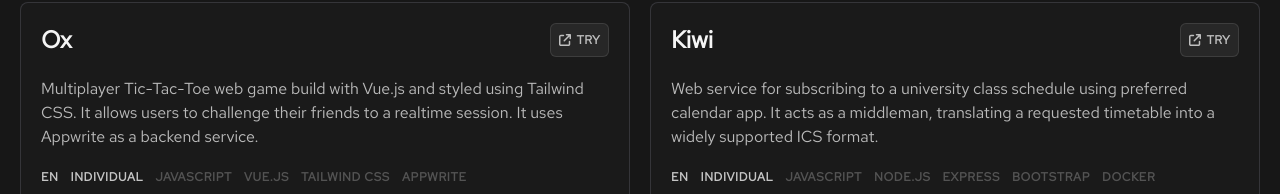
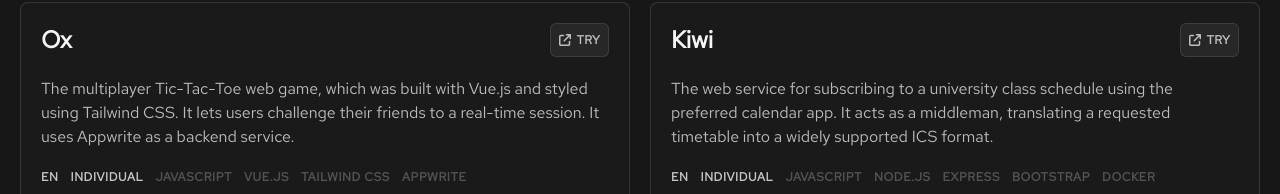
Before and after one commit to konradkubczyk/konradkubczyk.com, an Astro site: page / in a window 1280 px wide. Shown: the part 2606-2800 px from the top of the page. Built offline with nearby package versions, Linux system fonts and the light colour scheme; Astro itself is replaced by a stand-in of ours.

Commit message:
fix: linguistic corrections

```diff
--- a/src/pages/index.astro
+++ b/src/pages/index.astro
@@ -60,7 +60,7 @@ import Projects from "../components/Projects.svelte";
                     />
                     <ActivityField
                             title="UI/UX design"
-                            description="The role of design is crucial in every project. Through my experience I have learned how to create a product that is both functional and esthetically pleasing."
+                            description=" The role of design is crucial in every project. Through my experience, I have learned how to create a product that is both functional and esthetically pleasing."
                     />
                     <ActivityField
                             title="Software"
@@ -204,7 +204,7 @@ import Projects from "../components/Projects.svelte";
                     projects={[
                         {
                             name: "Ox",
-                            description: "Multiplayer Tic-Tac-Toe web game build with Vue.js and styled using Tailwind CSS. It allows users to challenge their friends to a realtime session. It uses Appwrite as a backend service.",
+                            description: "The multiplayer Tic-Tac-Toe web game, which was built with Vue.js and styled using Tailwind CSS. It lets users challenge their friends to a real-time session. It uses Appwrite as a backend service.",
                             tags: ["JavaScript", "Vue.js", "Tailwind CSS", "Appwrite"],
                             repository: "https://gitlab.com/konradkubczyk/ox",
                             language: "EN",
@@ -212,7 +212,7 @@ import Projects from "../components/Projects.svelte";
                         },
                         {
                             name: "Kiwi",
-                            description: "Web service for subscribing to a university class schedule using preferred calendar app. It acts as a middleman, translating a requested timetable into a widely supported ICS format.",
+                            description: "The web service for subscribing to a university class schedule using the preferred calendar app. It acts as a middleman, translating a requested timetable into a widely supported ICS format.",
                             tags: ["JavaScript", "Node.js", "Express", "Bootstrap", "Docker"],
                             language: "EN",
                             repository: "https://gitlab.com/konradkubczyk/kiwi",
@@ -220,14 +220,14 @@ import Projects from "../components/Projects.svelte";
                         },
                         {
                             name: "Netlico",
-                            description: "Microsite builder, which provides a simple interface, allowing a user to add custom text content, pick a theme and publish a website under a custom subdomain.",
+                            description: "The microsite builder, which provides a simple interface and allows a user to add custom text content, pick a theme and publish their website under a custom subdomain.",
                             tags: ["JavaScript", "Node.js", "Express", "Bootstrap", "MongoDB", "Docker"],
                             language: "EN",
                             repository: "https://gitlab.com/konradkubczyk/netlico"
                         },
                         {
                             name: "Flavorium",
-                            description: "Recipe sharing platform made in collaboration with my colleagues, which allows users to create accounts, publish and browse cooking recipes.",
+                            description: "The recipe-sharing platform was made in collaboration with my colleagues. It lets users create accounts, publish and browse cooking recipes.",
                             tags: ["JavaScript", "Svelte", "Tailwind CSS", "Appwrite"],
                             language: "PL",
                             repository: "https://github.com/konradkubczyk/pp5",
@@ -235,14 +235,14 @@ import Projects from "../components/Projects.svelte";
                         },
                         {
                             name: "CeneoWebScraper",
-                            description: "Web app for saving and analyzing product reviews from a price comparison website.",
+                            description: "The web app for saving and analyzing product reviews from the popular Polish price comparison website. Created as a university project, partly written during classes.",
                             tags: ["Python", "Flask", "Bootstrap", "MySQL", "Docker"],
                             language: "PL",
                             repository: "https://gitlab.com/konradkubczyk/CeneoWebScraper",
                         },
                         {
                             name: "konradkubczyk.com",
-                            description: "The currently viewed website. It is built with Astro, a static site generator, and Tailwind CSS, a utility-first CSS framework.",
+                            description: "The website you are currently viewing. It was built with a static site generator, Astro, visually enhanced using Tailwind CSS, and made more interactive by utilizing Svelte.",
                             tags: ["JavaScript", "Astro", "Svelte", "Tailwind CSS"],
                             language: "EN",
                             repository: "https://gitlab.com/konradkubczyk/konradkubczyk.com",
--- a/src/pages/licenses.astro
+++ b/src/pages/licenses.astro
@@ -19,7 +19,7 @@ import licenses from "../../data/licenses.json";
             <p
                     class="text-white/70 mt-5"
             >
-                The site was built using various open source tools and libraries, listed below along with their
+                The site was built using various open-source tools and libraries, listed below along with their
                 licenses. Click on a package name to view more details.
             </p>
         </section>
```
